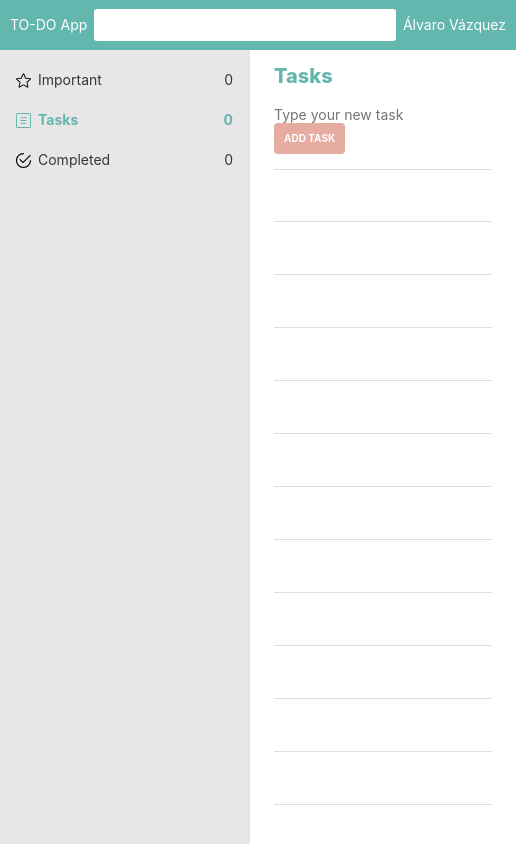
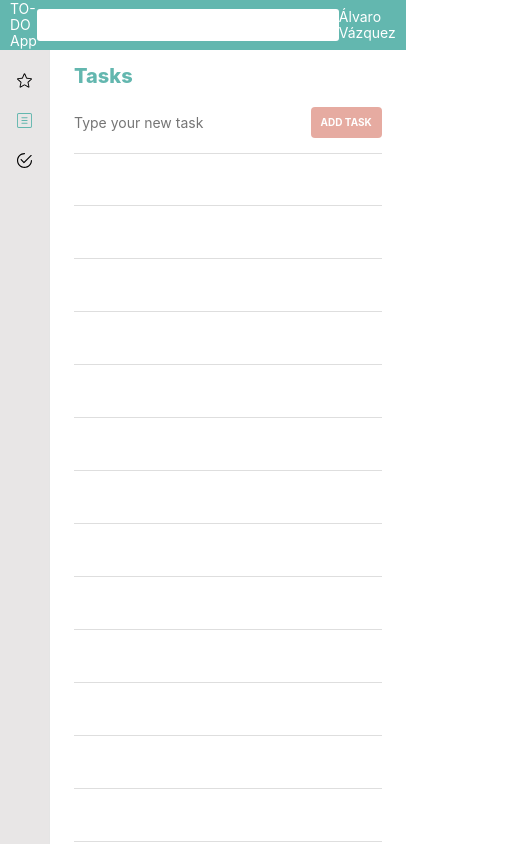
Before and after one commit to avg0043/todo-styled-app, a React (Create React App) app: page / in a window 390 px wide. Shown: the whole page, 516 px wide, since content can reach past the window. Built offline with nearby package versions, Linux system fonts and the light colour scheme.

Commit message:
Apply media queries to the navbar

```diff
--- a/src/AppStyles.js
+++ b/src/AppStyles.js
@@ -7,6 +7,10 @@ export const MainWrapper = styled.section`
   grid-template-areas:
     'header header'
     'aside content';
-  grid-template-columns: 15.625rem auto;
+  grid-template-columns: 3.125rem auto;
   grid-template-rows: 3.125rem auto;
+
+  @media (min-width: 768px) {
+    grid-template-columns: 15.625rem auto;
+  }
 `
--- a/src/app/header/Header.jsx
+++ b/src/app/header/Header.jsx
@@ -5,7 +5,8 @@ import {
   setMenuOption,
   getSelectedMenuOption,
 } from '../../services/tasks'
-import { NONE_MENU_OPTION } from '../../common/constants'
+import { NONE_MENU_OPTION, TASKS_MENU_OPTION } from '../../common/constants'
+import isEmptyString from '../../utils/isEmptyString'
 import HeaderUI from '../../ui/header/Header'
 
 const Header = () => {
@@ -14,10 +15,16 @@ const Header = () => {
   const [searcherValue, setSearcherValue] = useState('')
 
   const handleSearcherChange = event => {
-    dispatch(setSearcherValueAction(event.target.value))
-    if (selectedMenuOption !== NONE_MENU_OPTION)
+    const newSearcherValue = event.target.value
+
+    dispatch(setSearcherValueAction(newSearcherValue))
+
+    if (isEmptyString(newSearcherValue))
+      dispatch(setMenuOption(TASKS_MENU_OPTION))
+    else if (selectedMenuOption !== NONE_MENU_OPTION)
       dispatch(setMenuOption(NONE_MENU_OPTION))
-    setSearcherValue(event.target.value)
+
+    setSearcherValue(newSearcherValue)
   }
 
   return (
--- a/src/ui/aside/Aside.jsx
+++ b/src/ui/aside/Aside.jsx
@@ -13,6 +13,7 @@ import {
   Counter,
   ListIconStyled,
   CompletedIconStyled,
+  ItemTitle,
 } from './AsideStyles'
 
 const Aside = ({
@@ -35,7 +36,7 @@ const Aside = ({
               name={IMPORTANT_MENU_OPTION}
               selected_menu_option={selectedMenuOption}
             />
-            <p>Important</p>
+            <ItemTitle>Important</ItemTitle>
             <Counter>{importantTasksCount}</Counter>
           </ListItem>
         </li>
@@ -49,7 +50,7 @@ const Aside = ({
               name={TASKS_MENU_OPTION}
               selected_menu_option={selectedMenuOption}
             />
-            <p>Tasks</p>
+            <ItemTitle>Tasks</ItemTitle>
             <Counter>{pendingTasks}</Counter>
           </ListItem>
         </li>
@@ -63,7 +64,7 @@ const Aside = ({
               name={COMPLETED_MENU_OPTION}
               selected_menu_option={selectedMenuOption}
             />
-            <p>Completed</p>
+            <ItemTitle>Completed</ItemTitle>
             <Counter>{completedTasksCount}</Counter>
           </ListItem>
         </li>
--- a/src/ui/aside/AsideStyles.js
+++ b/src/ui/aside/AsideStyles.js
@@ -12,6 +12,15 @@ const isIconSelected = (name, selected_menu_option) =>
     }
   `
 
+const commonIconStyles = () =>
+  css`
+    width: 0.9375rem;
+
+    @media (min-width: 768px) {
+      margin-right: 0.4375rem;
+    }
+  `
+
 export const MainWrapper = styled.aside`
   grid-area: aside;
   background: #d0cdcd7d;
@@ -19,15 +28,22 @@ export const MainWrapper = styled.aside`
 `
 
 export const List = styled.ul`
-  margin: 0.625rem 1rem;
   list-style: none;
   line-height: 2.5rem;
+  padding: 0.625rem 0;
+
+  @media (min-width: 768px) {
+    padding: 0.625rem 1rem;
+  }
 `
 
 export const ListItem = styled.div`
   display: flex;
   align-items: center;
+  justify-content: center;
   cursor: pointer;
+  min-height: 2.5rem;
+
   ${({ name, selectedMenuOption }) =>
     name === selectedMenuOption &&
     css`
@@ -37,29 +53,44 @@ export const ListItem = styled.div`
 `
 
 export const StarIconStyled = styled(StarIcon)`
-  width: 0.9375rem;
+  ${commonIconStyles()}
   height: 1.0625rem;
-  margin-right: 0.4375rem;
+
   ${({ name, selected_menu_option }) =>
     isIconSelected(name, selected_menu_option)}
 `
 
 export const ListIconStyled = styled(ListIcon)`
+  ${commonIconStyles()}
   width: 0.9375rem;
   height: 0.9375rem;
-  margin-right: 0.4375rem;
+
   ${({ name, selected_menu_option }) =>
     isIconSelected(name, selected_menu_option)}
 `
 
 export const CompletedIconStyled = styled(CompletedIcon)`
+  ${commonIconStyles()}
   width: 0.9375rem;
   height: 0.9375rem;
-  margin-right: 0.4375rem;
+
   ${({ name, selected_menu_option }) =>
     isIconSelected(name, selected_menu_option)}
 `
 
 export const Counter = styled.p`
-  margin-left: auto;
+  display: none;
+
+  @media (min-width: 768px) {
+    display: block;
+    margin-left: auto;
+  }
 `
+
+export const ItemTitle = styled.p`
+  display: none;
+
+  @media (min-width: 768px) {
+    display: block;
+  }
+`
```
